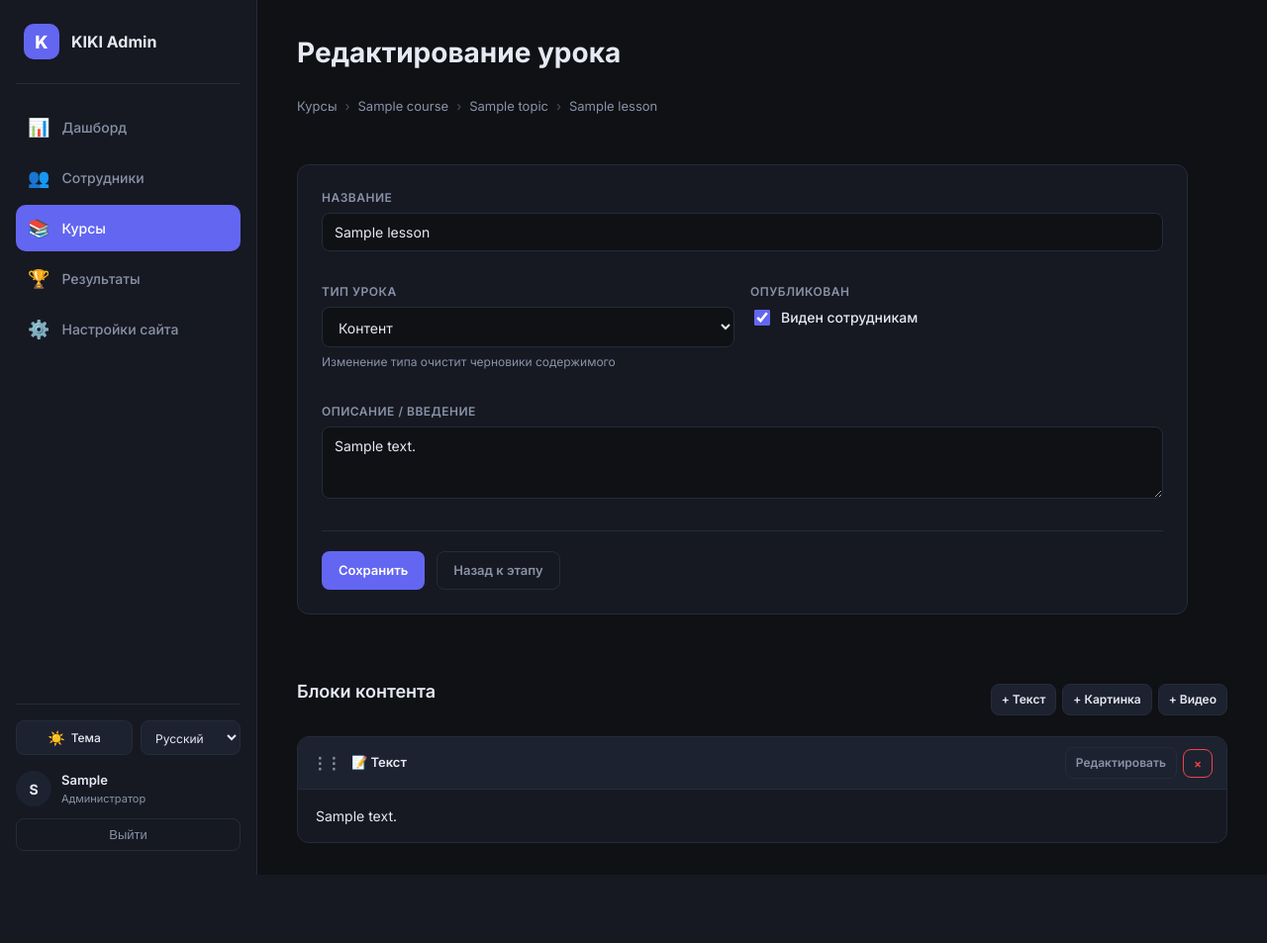
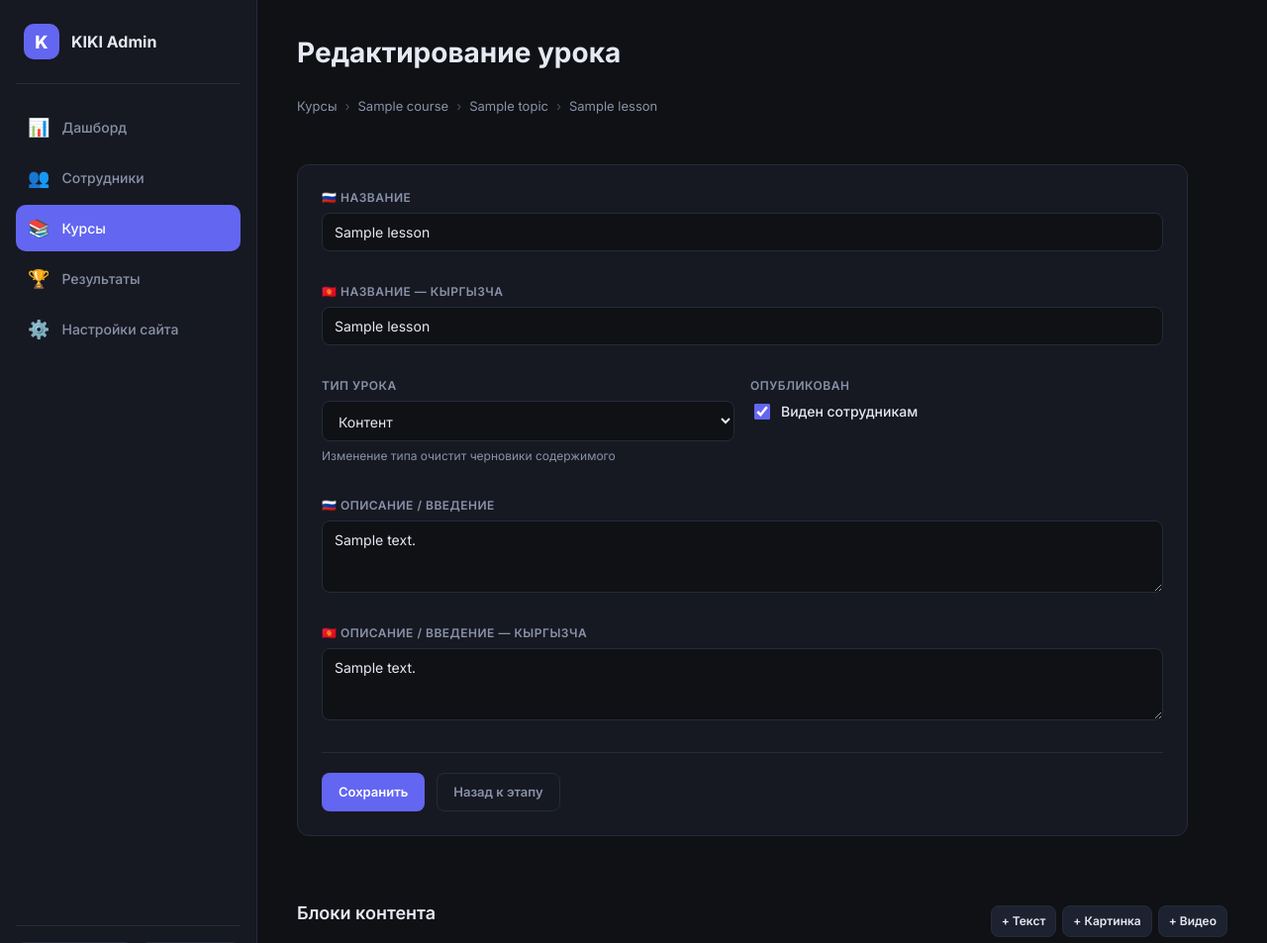
Before and after one commit to Nurbolottop/KiKiAcademy, a Django app: page /staff/courses/1/topics/1/lessons/1/ in a window 1280 px wide. Shown: the top 953 px of the page at 99% size. Before the commit the page ends 884 px from the top, so only its background shows below. Run offline with Django 5.2, Linux system fonts and the light colour scheme; a user stored in the database is signed in; tables that the repository leaves empty hold one stand-in row (values such as "Sample post"); parts of the project's set-up code (start-up, migrations or seed data) failed here and were passed over; some libraries are stand-ins or nearby versions.

Commit message:
admin: редактирование кыргызского перевода (*_ky) в формах курса/этапа/урока/блоков/тестов
Поля перевода добавлены в CourseForm/TopicForm/LessonForm/Block*/Question/Answer
и выведены в шаблонах рядом с русскими. Админ теперь может переводить контент.

Co-Authored-By: Claude Opus 4.8 <noreply@anthropic.com>

```diff
--- a/app/apps/admin_panel/forms.py
+++ b/app/apps/admin_panel/forms.py
@@ -140,7 +140,7 @@ class CourseForm(forms.ModelForm):
 
     class Meta:
         model = Course
-        fields = ('title', 'description', 'icon', 'order')
+        fields = ('title', 'title_ky', 'description', 'description_ky', 'icon', 'order')
 
     def __init__(self, *args, **kwargs):
         super().__init__(*args, **kwargs)
@@ -172,15 +172,17 @@ class CourseForm(forms.ModelForm):
 class TopicForm(forms.ModelForm):
     class Meta:
         model = Topic
-        fields = ('title',)
+        fields = ('title', 'title_ky')
 
 
 class LessonForm(forms.ModelForm):
     class Meta:
         model = Lesson
-        fields = ('title', 'kind', 'description', 'is_published', 'pass_threshold')
+        fields = ('title', 'title_ky', 'kind', 'description', 'description_ky',
+                  'is_published', 'pass_threshold')
         widgets = {
             'description': forms.Textarea(attrs={'rows': 3, 'placeholder': 'Краткое введение к уроку…'}),
+            'description_ky': forms.Textarea(attrs={'rows': 3, 'placeholder': 'Кыска киришүү…'}),
             'pass_threshold': forms.NumberInput(attrs={'min': 1, 'max': 100}),
         }
 
@@ -190,28 +192,31 @@ class LessonForm(forms.ModelForm):
 class BlockTextForm(forms.ModelForm):
     class Meta:
         model = LessonBlock
-        fields = ('text',)
+        fields = ('text', 'text_ky')
         widgets = {
             'text': CKEditorUploadingWidget(config_name='admin_panel'),
+            'text_ky': CKEditorUploadingWidget(config_name='admin_panel'),
         }
 
 
 class BlockImageForm(forms.ModelForm):
     class Meta:
         model = LessonBlock
-        fields = ('image', 'caption')
+        fields = ('image', 'caption', 'caption_ky')
         widgets = {
             'caption': forms.TextInput(attrs={'placeholder': 'Подпись (необязательно)'}),
+            'caption_ky': forms.TextInput(attrs={'placeholder': 'Кол коюу (милдеттүү эмес)'}),
         }
 
 
 class BlockVideoForm(forms.ModelForm):
     class Meta:
         model = LessonBlock
-        fields = ('video_url', 'caption')
+        fields = ('video_url', 'caption', 'caption_ky')
         widgets = {
             'video_url': forms.URLInput(attrs={'placeholder': 'https://youtube.com/watch?v=... или https://vimeo.com/...'}),
             'caption': forms.TextInput(attrs={'placeholder': 'Подпись (необязательно)'}),
+            'caption_ky': forms.TextInput(attrs={'placeholder': 'Кол коюу (милдеттүү эмес)'}),
         }
 
 
@@ -220,16 +225,18 @@ class BlockVideoForm(forms.ModelForm):
 class QuestionForm(forms.ModelForm):
     class Meta:
         model = Question
-        fields = ('text',)
+        fields = ('text', 'text_ky')
         widgets = {
             'text': forms.Textarea(attrs={'rows': 2, 'placeholder': 'Текст вопроса…'}),
+            'text_ky': forms.Textarea(attrs={'rows': 2, 'placeholder': 'Суроонун тексти…'}),
         }
 
 
 class AnswerForm(forms.ModelForm):
     class Meta:
         model = Answer
-        fields = ('text', 'is_correct')
+        fields = ('text', 'text_ky', 'is_correct')
         widgets = {
             'text': forms.TextInput(attrs={'placeholder': 'Вариант ответа'}),
+            'text_ky': forms.TextInput(attrs={'placeholder': 'Жооптун варианты'}),
         }
--- a/app/apps/admin_panel/views.py
+++ b/app/apps/admin_panel/views.py
@@ -633,6 +633,7 @@ def topic_edit_view(request, course_pk: int, pk: int):
     if not title:
         return ajax_error('Название обязательно') if is_ajax(request) else redirect('admin_panel:course_detail', pk=course_pk)
     topic.title = title
+    topic.title_ky = (request.POST.get('title_ky') or '').strip()
     topic.save()
     if is_ajax(request):
         return ajax_ok('Тема обновлена', title=topic.title)
@@ -866,6 +867,7 @@ def question_edit_view(request, course_pk: int, topic_pk: int, lesson_pk: int, p
     if not text:
         return ajax_error('Текст вопроса обязателен') if is_ajax(request) else redirect('admin_panel:lesson_edit', course_pk=course_pk, topic_pk=topic_pk, pk=lesson_pk)
     question.text = text
+    question.text_ky = (request.POST.get('text_ky') or '').strip()
     question.save()
     if is_ajax(request):
         return ajax_ok('Вопрос обновлён')
--- a/app/templates/admin_panel/courses/detail.html
+++ b/app/templates/admin_panel/courses/detail.html
@@ -41,7 +41,8 @@
   <form id="topic-create" class="inline-form" method="post" action="{% url 'admin_panel:topic_create' course.pk %}"
         data-ajax data-reload-on-success="true" hidden>
     {% csrf_token %}
-    <input type="text" name="title" placeholder="{% trans 'Название этапа' %}" required class="inline-form__input">
+    <input type="text" name="title" placeholder="🇷🇺 {% trans 'Название этапа' %}" required class="inline-form__input">
+    <input type="text" name="title_ky" placeholder="🇰🇬 {% trans 'Название этапа — кыргызча' %}" class="inline-form__input">
     <button type="submit" class="btn btn--primary btn--small">{% trans "Создать" %}</button>
     <button type="button" class="btn btn--ghost btn--small" data-hide-form="topic-create">{% trans "Отмена" %}</button>
   </form>
--- a/app/templates/admin_panel/courses/lesson_form.html
+++ b/app/templates/admin_panel/courses/lesson_form.html
@@ -20,8 +20,12 @@
   {% csrf_token %}
   <div class="form__grid">
     <div class="form__field form__field--full">
-      <label>{% trans "Название" %}</label>
+      <label>🇷🇺 {% trans "Название" %}</label>
       {{ form.title }}
+    </div>
+    <div class="form__field form__field--full">
+      <label>🇰🇬 {% trans "Название — кыргызча" %}</label>
+      {{ form.title_ky }}
     </div>
     <div class="form__field">
       <label>{% trans "Тип урока" %}</label>
@@ -38,8 +42,12 @@
       <div class="form__help">{% trans "Сколько % правильных нужно для прохождения теста (по умолчанию 100)" %}</div>
     </div>
     <div class="form__field form__field--full">
-      <label>{% trans "Описание / введение" %}</label>
+      <label>🇷🇺 {% trans "Описание / введение" %}</label>
       {{ form.description }}
+    </div>
+    <div class="form__field form__field--full">
+      <label>🇰🇬 {% trans "Описание / введение — кыргызча" %}</label>
+      {{ form.description_ky }}
     </div>
   </div>
   <script>
@@ -131,8 +139,12 @@
         data-ajax data-reload-on-success="true" hidden style="max-width:720px;">
     {% csrf_token %}
     <div class="form__field form__field--full">
-      <label>{% trans "Текст вопроса" %}</label>
+      <label>🇷🇺 {% trans "Текст вопроса" %}</label>
       <textarea name="text" rows="2" required placeholder="{% trans 'Например: Какое моющее средство применяют для…' %}"></textarea>
+    </div>
+    <div class="form__field form__field--full">
+      <label>🇰🇬 {% trans "Текст вопроса — кыргызча" %}</label>
+      <textarea name="text_ky" rows="2" placeholder="{% trans 'Суроонун тексти…' %}"></textarea>
     </div>
     <div class="form__actions">
       <button type="submit" class="btn btn--primary btn--small">{% trans "Создать" %}</button>
@@ -182,7 +194,8 @@
               action="{% url 'admin_panel:answer_create' course.pk topic.pk lesson.pk q.id %}"
               data-ajax data-reload-on-success="true">
           {% csrf_token %}
-          <input type="text" name="text" placeholder="{% trans 'Новый вариант ответа…' %}" required>
+          <input type="text" name="text" placeholder="🇷🇺 {% trans 'Новый вариант ответа…' %}" required>
+          <input type="text" name="text_ky" placeholder="🇰🇬 {% trans 'Жооптун варианты…' %}">
           <label class="switch">
             <input type="checkbox" name="is_correct">
             <span>{% trans "Правильный" %}</span>
```
Also changed, not shown: app/templates/admin_panel/courses/block_form.html (+17 -3 lines), app/templates/admin_panel/courses/form.html (+12 -2 lines), app/templates/admin_panel/courses/topic_detail.html (+10 -2 lines).
